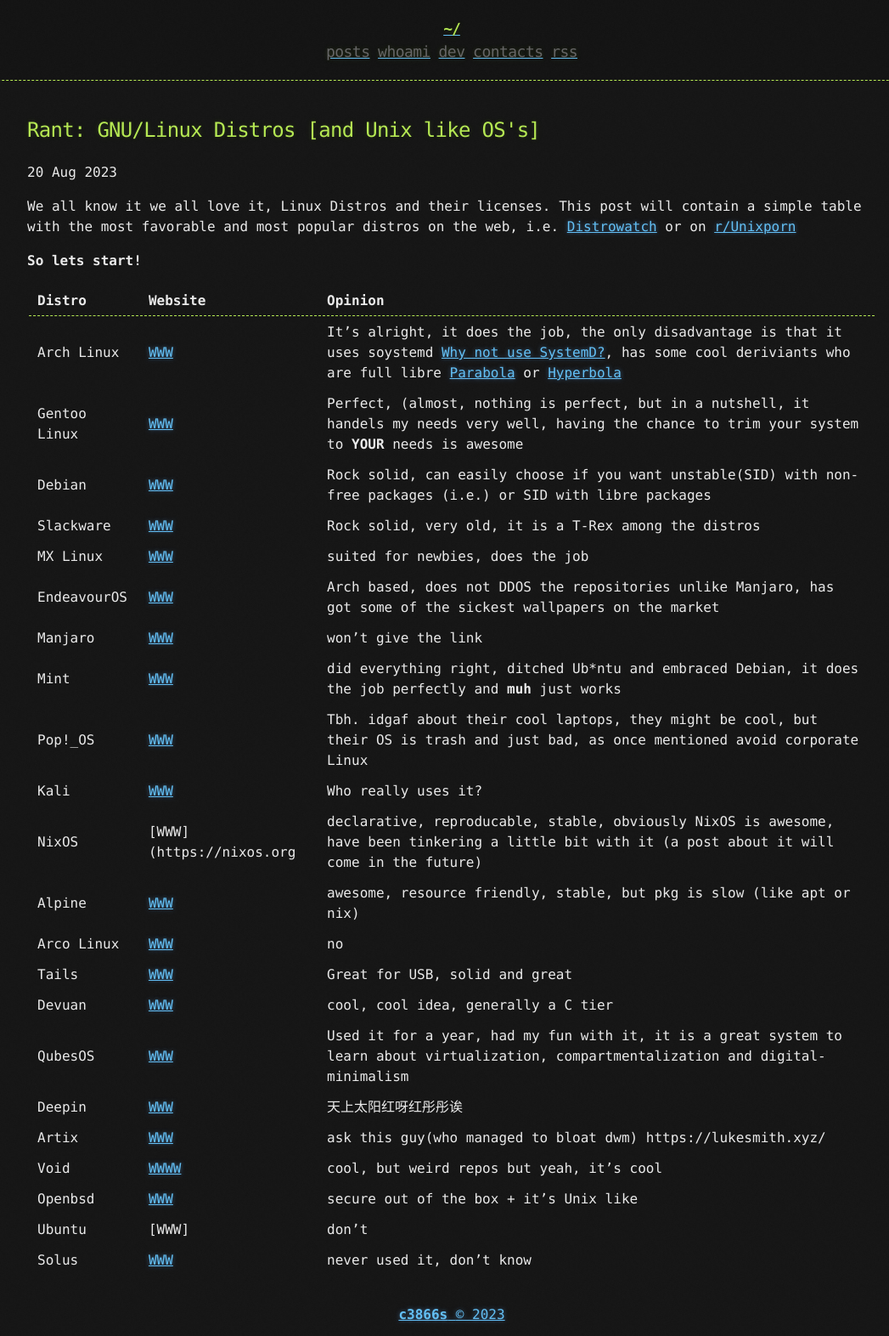
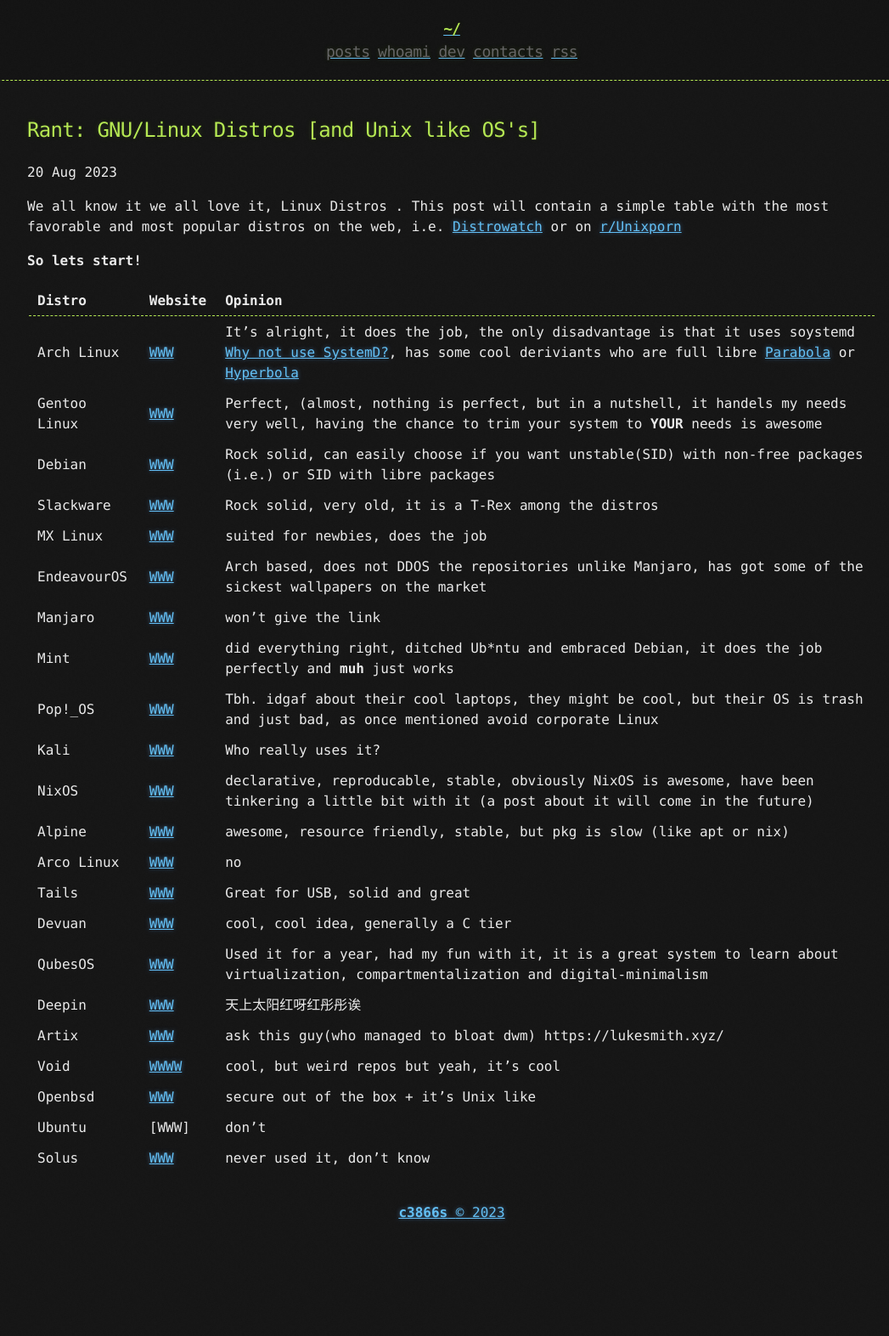
Before and after one commit to znkkw/znkkw.github.io, a Jekyll site: the page built from _posts/2023-09-01-rant.md, in a window 1280 px wide. Shown: the whole page at 85% size, without its empty margins (108-1155 px from the left). Built offline with Jekyll 4.4.1, drawn with Linux system fonts in a browser that asks for light colours; after the commit the page ends 1452 px from its top, so only the background shows below that.

Commit message:
Update 2023-09-01-rant.md

```diff
--- a/_posts/2023-09-01-rant.md
+++ b/_posts/2023-09-01-rant.md
@@ -4,7 +4,7 @@
 date: 2023-08-20
 ---
 
-We all know it we all love it, Linux Distros and their licenses.
+We all know it we all love it, Linux Distros .
 This post will contain a simple table with the most favorable and most popular distros on the web, i.e. [Distrowatch](https://www.distrowatch.org) or on [r/Unixporn](https://safereddit.com/r/unixporn)
 
 **So lets start!**
```
Also changed, not shown: other parts of _posts/2023-09-01-rant.md (+1 -1 lines).
